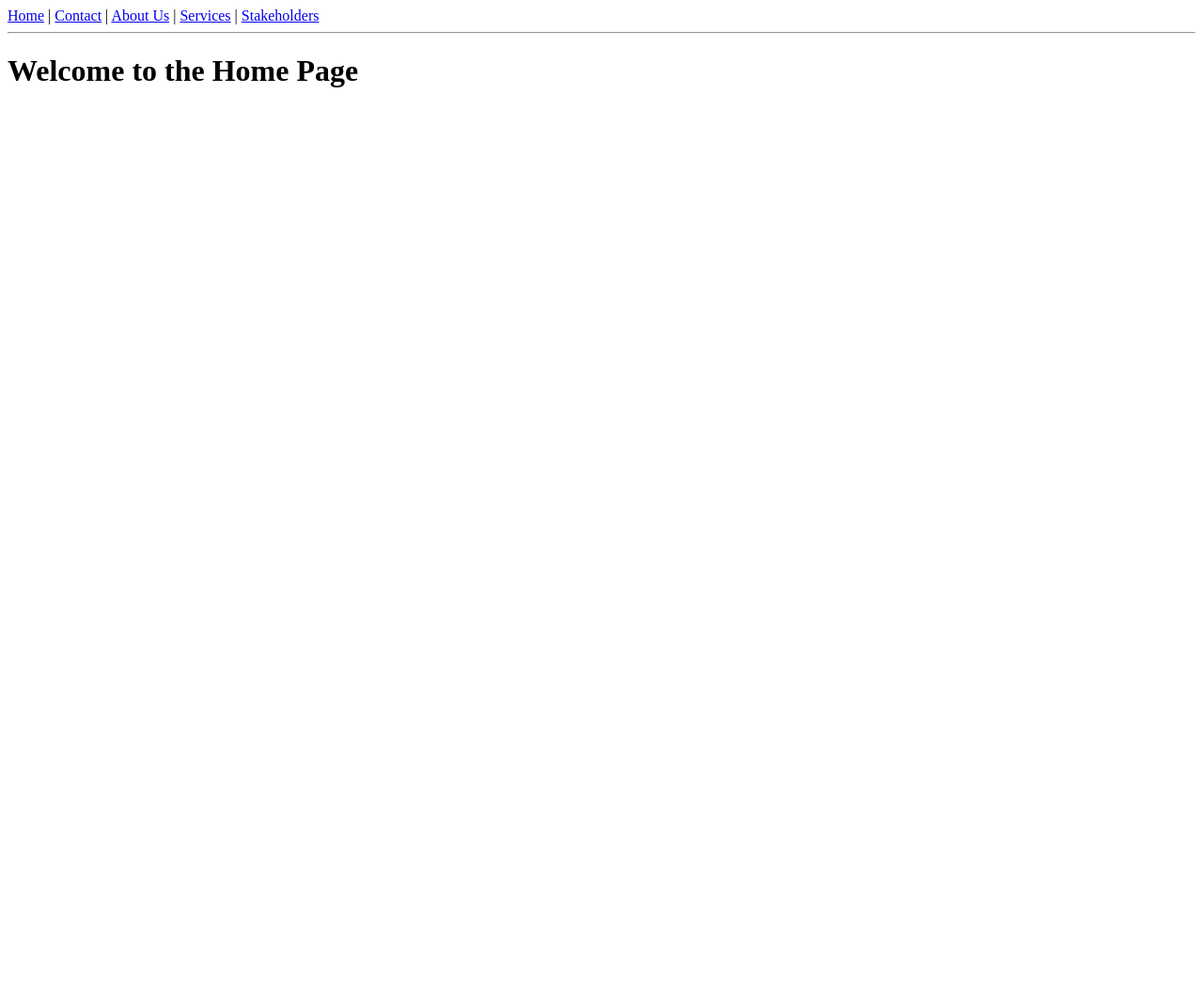
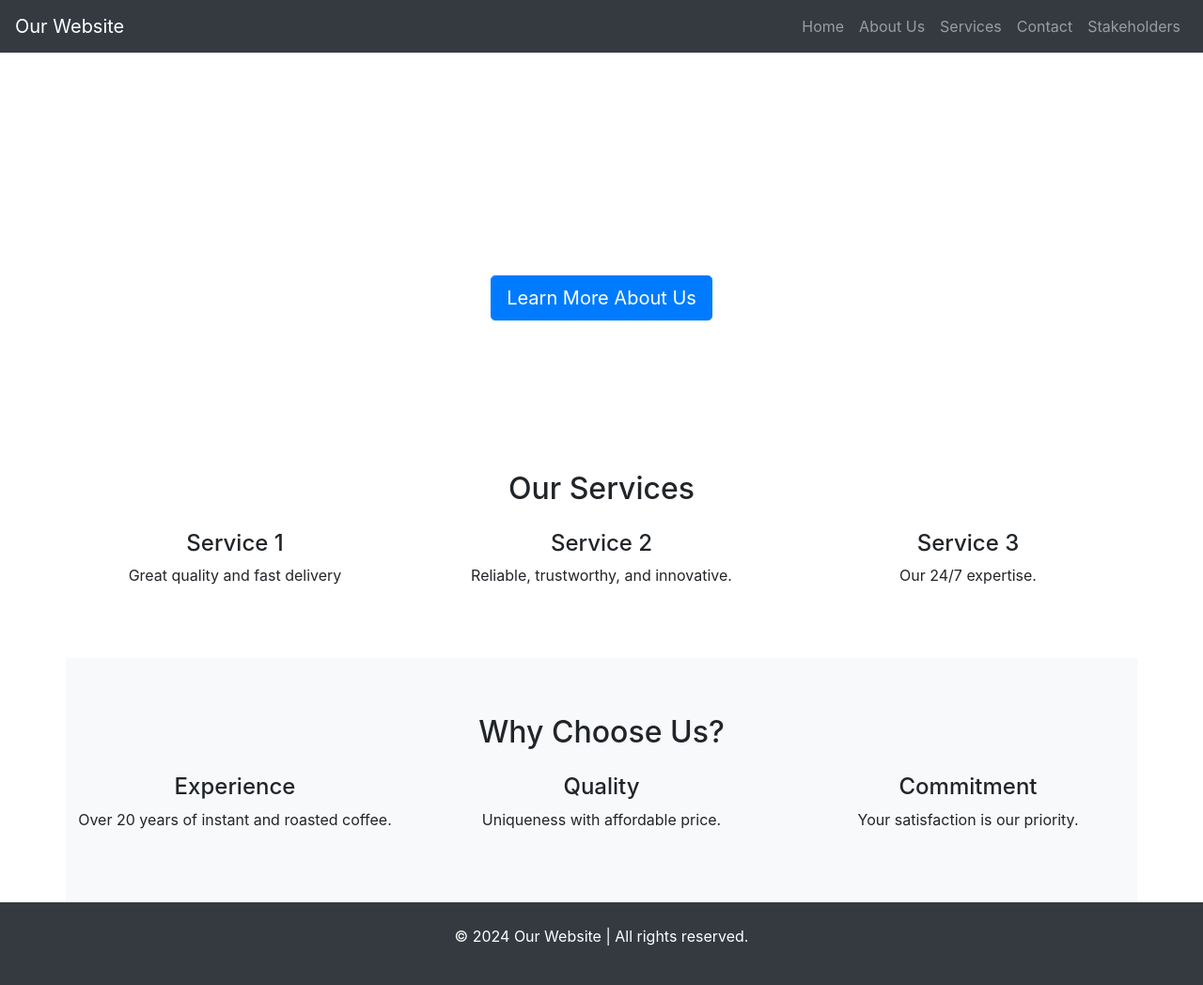
Before and after one commit to TiffThuan/mis4013hw1, a PHP site: page / in a window 1280 px wide. Shown: the whole page at 94% size. Before the commit the page ends 93 px from the top, so only its background shows below. Run offline with PHP 8.4, Linux system fonts and the light colour scheme; some libraries are stand-ins or nearby versions.

Commit message:
Update index.php

```diff
--- a/index.php
+++ b/index.php
@@ -2,32 +2,100 @@
 <html lang="en">
 <head>
     <meta charset="UTF-8">
-    <title>Home</title>
+    <meta name="viewport" content="width=device-width, initial-scale=1.0">
+    <title>Welcome to Our Website</title>
+    <!-- Bootstrap CSS for styling -->
+    <link rel="stylesheet" href="https://maxcdn.bootstrapcdn.com/bootstrap/4.5.2/css/bootstrap.min.css">
+    <style>
+        .hero {
+            background-image: url('https://via.placeholder.com/1920x600'); /* Replace with an actual image */
+            background-size: cover;
+            color: #fff;
+            padding: 100px 0;
+            text-align: center;
+        }
+        .hero h1 {
+            font-size: 3.5rem;
+            font-weight: bold;
+        }
+        .hero p {
+            font-size: 1.25rem;
+        }
+        .section {
+            padding: 60px 0;
+        }
+    </style>
 </head>
 <body>
-    <!-- Navigation -->
-    <nav>
-        <a href="index.php">Home</a> |
-        <a href="contact.php">Contact</a> |
-        <a href="about.php">About Us</a> |
-        <a href="services.php">Services</a> |
-        <a href="stakeholder.php">Stakeholders</a>
-    </nav>
-    <hr>
 
-    <h1>Welcome to the Home Page</h1>
+<!-- Navigation -->
+<nav class="navbar navbar-expand-lg navbar-dark bg-dark">
+    <a class="navbar-brand" href="index.php">Our Website</a>
+    <button class="navbar-toggler" type="button" data-toggle="collapse" data-target="#navbarNav">
+        <span class="navbar-toggler-icon"></span>
+    </button>
+    <div class="collapse navbar-collapse" id="navbarNav">
+        <ul class="navbar-nav ml-auto">
+            <li class="nav-item"><a class="nav-link" href="index.php">Home</a></li>
+            <li class="nav-item"><a class="nav-link" href="about.php">About Us</a></li>
+            <li class="nav-item"><a class="nav-link" href="services.php">Services</a></li>
+            <li class="nav-item"><a class="nav-link" href="contact.php">Contact</a></li>
+            <li class="nav-item"><a class="nav-link" href="stakeholder.php">Stakeholders</a></li>
+        </ul>
+    </div>
+</nav>
 
-    <!-- Scroll-to-Top Button -->
-    <button id="scrollTopBtn" onclick="scrollToTop()" style="display:none;position:fixed;bottom:20px;right:20px;">Top</button>
+<!-- Hero Section -->
+<div class="hero">
+    <h1>Welcome to Our Website</h1>
+    <p>We offer the greatest Vietnamese coffee leading in the USA.</p>
+    <a href="about.php" class="btn btn-primary btn-lg mt-3">Learn More About Us</a>
+</div>
 
-    <script>
-    window.onscroll = function() {scrollFunction()};
-    function scrollFunction() {
-        document.getElementById("scrollTopBtn").style.display = (document.documentElement.scrollTop > 20) ? "block" : "none";
-    }
-    function scrollToTop() {
-        document.documentElement.scrollTop = 0;
-    }
-    </script>
+<!-- Featured Sections -->
+<div class="container section text-center">
+    <h2 class="mb-4">Our Services</h2>
+    <div class="row">
+        <div class="col-md-4">
+            <h4>Service 1</h4>
+            <p>Great quality and fast delivery</p>
+        </div>
+        <div class="col-md-4">
+            <h4>Service 2</h4>
+            <p>Reliable, trustworthy, and innovative.</p>
+        </div>
+        <div class="col-md-4">
+            <h4>Service 3</h4>
+            <p>Our 24/7 expertise.</p>
+        </div>
+    </div>
+</div>
+
+<div class="container section text-center bg-light">
+    <h2 class="mb-4">Why Choose Us?</h2>
+    <div class="row">
+        <div class="col-md-4">
+            <h4>Experience</h4>
+            <p>Over 20 years of instant and roasted coffee.</p>
+        </div>
+        <div class="col-md-4">
+            <h4>Quality</h4>
+            <p> Uniqueness with affordable price.</p>
+        </div>
+        <div class="col-md-4">
+            <h4>Commitment</h4>
+            <p>Your satisfaction is our priority.</p>
+        </div>
+    </div>
+</div>
+
+<!-- Footer -->
+<footer class="bg-dark text-white text-center py-4">
+    <p>&copy; <?php echo date("Y"); ?> Our Website | All rights reserved.</p>
+</footer>
+
+<!-- Bootstrap and jQuery JavaScript -->
+<script src="https://code.jquery.com/jquery-3.5.1.min.js"></script>
+<script src="https://cdn.jsdelivr.net/npm/bootstrap@4.5.2/dist/js/bootstrap.bundle.min.js"></script>
 </body>
 </html>
```
